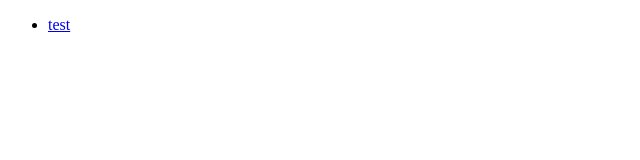
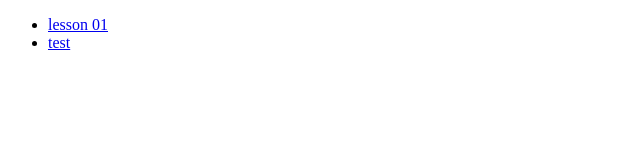
Before and after one commit to MarinaSMM/Marina-Stankevich, a plain HTML site: page index.html in a window 1280 px wide. Shown: the full height of the page, 0-640 px from the left. Drawn offline with Linux system fonts and the light colour scheme.

Commit message:
add01 01 link

```diff
--- a/index.html
+++ b/index.html
@@ -8,6 +8,7 @@
 </head>
 <body>
     <ul>
+        <li><a href="lesson01/index.html">lesson 01</a> </li>
         <li><a href="10_test/index.html">test</a> </li>
     </ul>
 </body>
```
